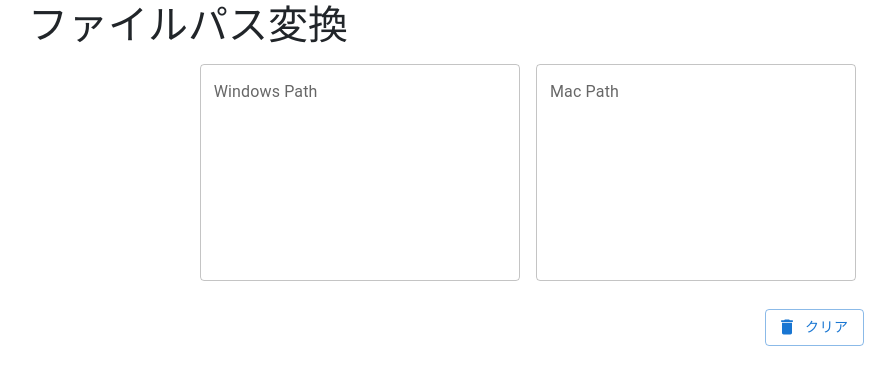
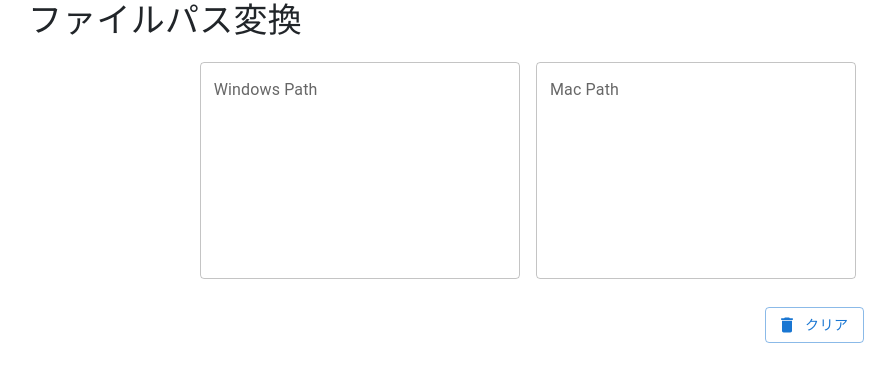
Before and after one commit to powerninja/cross_path, a React (Create React App) app: page / in a window 1280 px wide. Shown: the top 384 px of the page, without its empty margins (112-1007 px from the left). Built offline with nearby package versions, Linux system fonts and the light colour scheme.

Commit message:
change:タイトルの修正

```diff
--- a/src/App.tsx
+++ b/src/App.tsx
@@ -4,6 +4,7 @@ import Button from '@mui/material/Button';
 import DeleteIcon from '@mui/icons-material/Delete';
 import TextField from '@mui/material/TextField';
 import Box from '@mui/material/Box';
+import Typography from '@mui/material/Typography';
 
 export const App = () => {
   //パスの設定
@@ -110,7 +111,10 @@ export const App = () => {
         width: '100%',
       }}
     >
-      <h1>ファイルパス変換</h1>
+      <Typography variant="h4" gutterBottom>
+        ファイルパス変換
+      </Typography>
+      {/* <h1>ファイルパス変換</h1> */}
       <div className="d-flex flex-row justify-content-around">
         <Box
           component="form"
```
